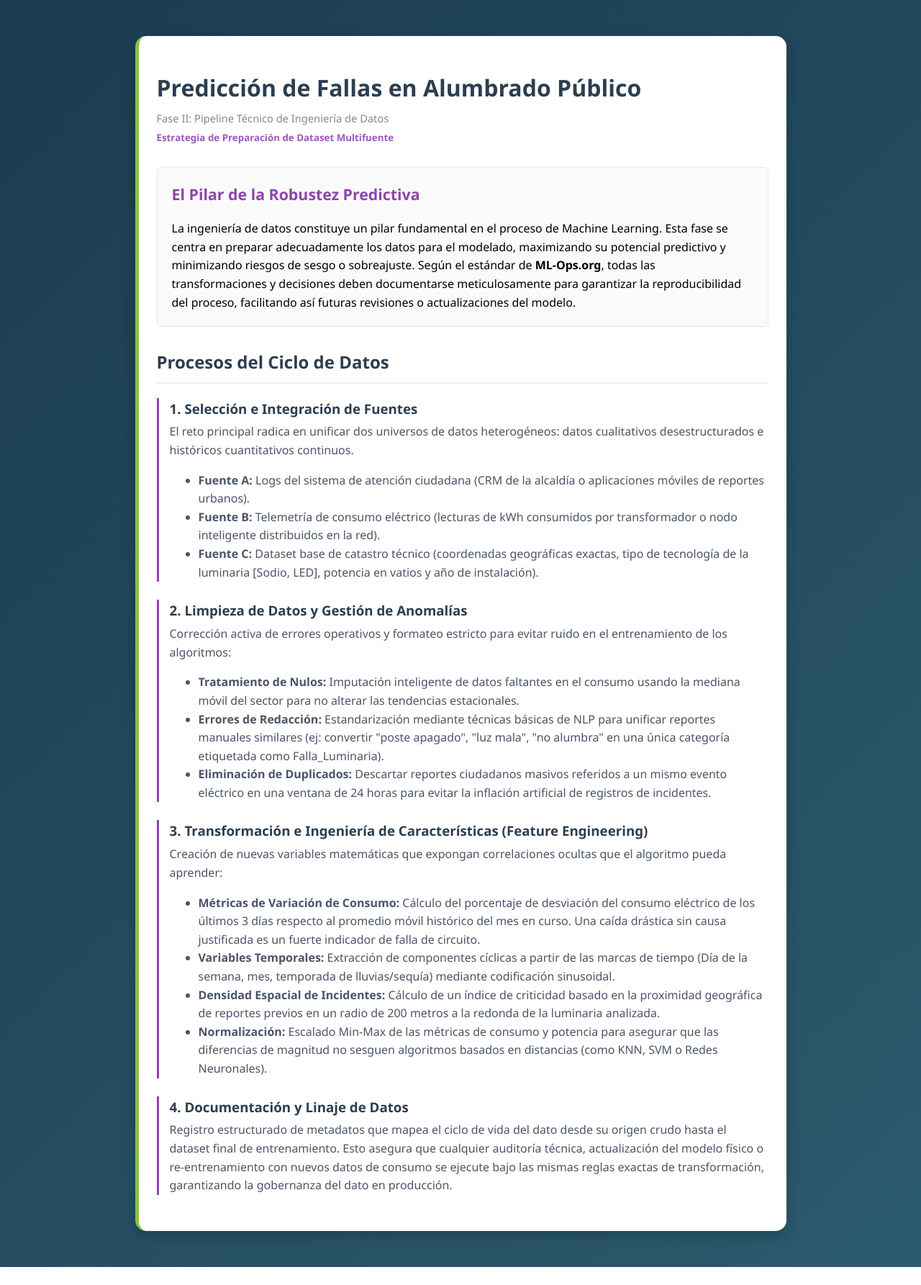
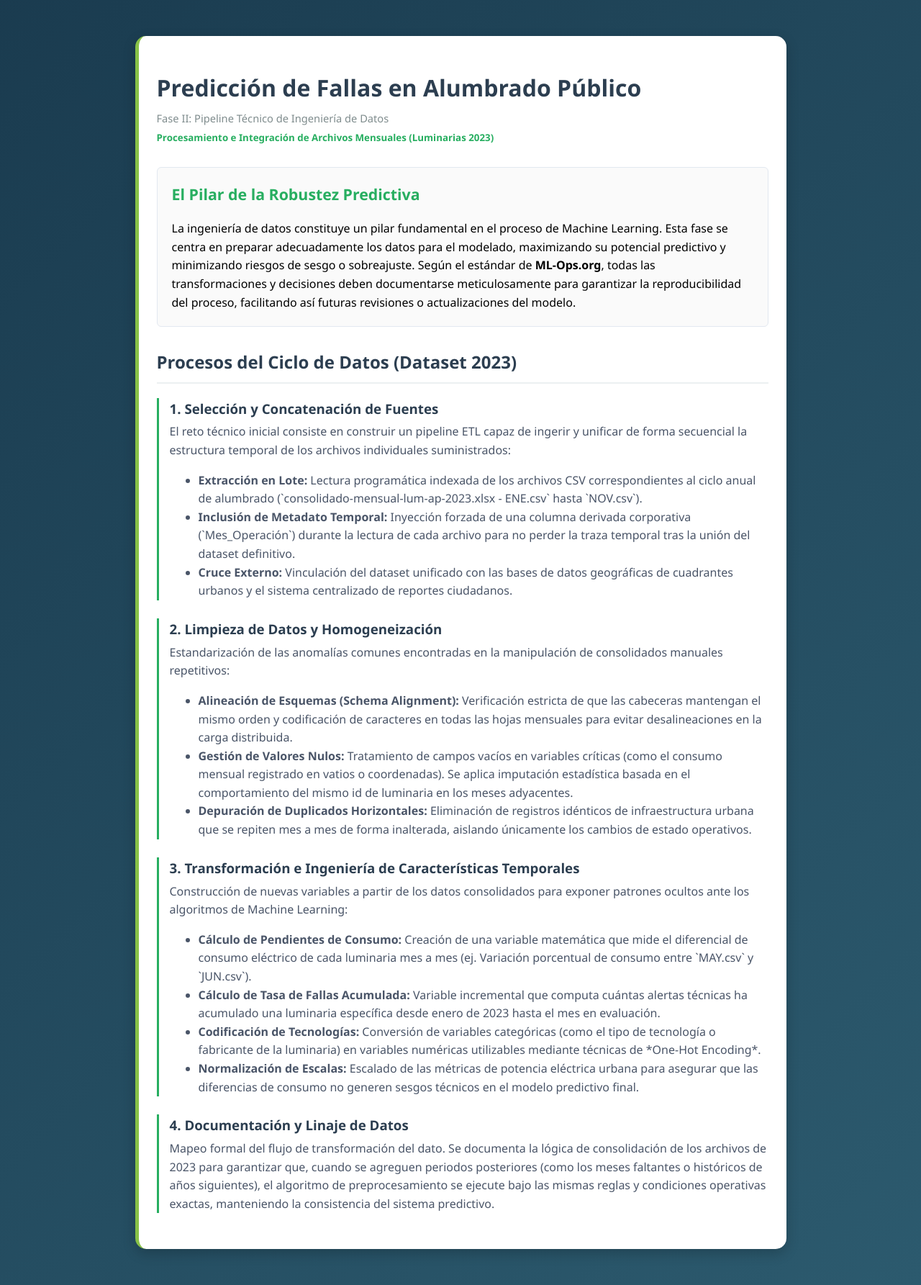
Before and after one commit to Gerlopa/-project, a Flask app: page /datos in a window 1280 px wide. Shown: the part 53-1838 px from the top of the page at 72% size. Before the commit the page ends 1813 px from the top, so only its background shows below. Run offline with Flask 3, Linux system fonts and the light colour scheme.

Commit message:
Update section headers and styling in datos.html

```diff
--- a/templates/datos.html
+++ b/templates/datos.html
@@ -7,51 +7,51 @@
     <header style="margin-bottom: 30px;">
         <h1 style="color: #2c3e50; font-size: 24pt; margin-bottom: 5px;">Predicción de Fallas en Alumbrado Público</h1>
         <p style="font-size: 11pt; color: #7f8c8d; margin: 0;">Fase II: Pipeline Técnico de Ingeniería de Datos</p>
-        <p style="font-size: 10pt; color: #9b59b6; font-weight: bold; margin-top: 5px;">Estrategia de Preparación de Dataset Multifuente</p>
+        <p style="font-size: 10pt; color: #27ae60; font-weight: bold; margin-top: 5px;">Procesamiento e Integración de Archivos Mensuales (Luminarias 2023)</p>
     </header>
 
     <section style="background-color: #fafafa; padding: 20px; border-radius: 6px; border: 1px solid #e2e8f0; margin-bottom: 30px;">
-        <h2 style="color: #8e44ad; margin-top: 0; font-size: 16pt;">El Pilar de la Robustez Predictiva</h2>
+        <h2 style="color: #27ae60; margin-top: 0; font-size: 16pt;">El Pilar de la Robustez Predictiva</h2>
         <p style="margin-bottom: 0;">La ingeniería de datos constituye un pilar fundamental en el proceso de Machine Learning. Esta fase se centra en preparar adecuadamente los datos para el modelado, maximizando su potencial predictivo y minimizando riesgos de sesgo o sobreajuste. Según el estándar de <strong>ML-Ops.org</strong>, todas las transformaciones y decisiones deben documentarse meticulosamente para garantizar la reproducibilidad del proceso, facilitando así futuras revisiones o actualizaciones del modelo.</p>
     </section>
 
     <section>
-        <h2 style="color: #2c3e50; border-bottom: 2px solid #ecf0f1; padding-bottom: 8px;">Procesos del Ciclo de Datos</h2>
+        <h2 style="color: #2c3e50; border-bottom: 2px solid #ecf0f1; padding-bottom: 8px;">Procesos del Ciclo de Datos (Dataset 2023)</h2>
 
-        <div style="margin-bottom: 25px; padding-left: 15px; border-left: 3px solid #8e44ad;">
-            <h3 style="color: #2c3e50; margin-bottom: 5px;">1. Selección e Integración de Fuentes</h3>
-            <p style="margin-top: 5px; color: #4a5568;">El reto principal radica en unificar dos universos de datos heterogéneos: datos cualitativos desestructurados e históricos cuantitativos continuos.</p>
+        <div style="margin-bottom: 25px; padding-left: 15px; border-left: 3px solid #27ae60;">
+            <h3 style="color: #2c3e50; margin-bottom: 5px;">1. Selección y Concatenación de Fuentes</h3>
+            <p style="margin-top: 5px; color: #4a5568;">El reto técnico inicial consiste en construir un pipeline ETL capaz de ingerir y unificar de forma secuencial la estructura temporal de los archivos individuales suministrados:</p>
             <ul style="color: #4a5568;">
-                <li><strong>Fuente A:</strong> Logs del sistema de atención ciudadana (CRM de la alcaldía o aplicaciones móviles de reportes urbanos).</li>
-                <li><strong>Fuente B:</strong> Telemetría de consumo eléctrico (lecturas de kWh consumidos por transformador o nodo inteligente distribuidos en la red).</li>
-                <li><strong>Fuente C:</strong> Dataset base de catastro técnico (coordenadas geográficas exactas, tipo de tecnología de la luminaria [Sodio, LED], potencia en vatios y año de instalación).</li>
+                <li><strong>Extracción en Lote:</strong> Lectura programática indexada de los archivos CSV correspondientes al ciclo anual de alumbrado (`consolidado-mensual-lum-ap-2023.xlsx - ENE.csv` hasta `NOV.csv`).</li>
+                <li><strong>Inclusión de Metadato Temporal:</strong> Inyección forzada de una columna derivada corporativa (`Mes_Operación`) durante la lectura de cada archivo para no perder la traza temporal tras la unión del dataset definitivo.</li>
+                <li><strong>Cruce Externo:</strong> Vinculación del dataset unificado con las bases de datos geográficas de cuadrantes urbanos y el sistema centralizado de reportes ciudadanos.</li>
             </ul>
         </div>
 
-        <div style="margin-bottom: 25px; padding-left: 15px; border-left: 3px solid #8e44ad;">
-            <h3 style="color: #2c3e50; margin-bottom: 5px;">2. Limpieza de Datos y Gestión de Anomalías</h3>
-            <p style="margin-top: 5px; color: #4a5568;">Corrección activa de errores operativos y formateo estricto para evitar ruido en el entrenamiento de los algoritmos:</p>
+        <div style="margin-bottom: 25px; padding-left: 15px; border-left: 3px solid #27ae60;">
+            <h3 style="color: #2c3e50; margin-bottom: 5px;">2. Limpieza de Datos y Homogeneización</h3>
+            <p style="margin-top: 5px; color: #4a5568;">Estandarización de las anomalías comunes encontradas en la manipulación de consolidados manuales repetitivos:</p>
             <ul style="color: #4a5568;">
-                <li><strong>Tratamiento de Nulos:</strong> Imputación inteligente de datos faltantes en el consumo usando la mediana móvil del sector para no alterar las tendencias estacionales.</li>
-                <li><strong>Errores de Redacción:</strong> Estandarización mediante técnicas básicas de NLP para unificar reportes manuales similares (ej: convertir "poste apagado", "luz mala", "no alumbra" en una única categoría etiquetada como Falla_Luminaria).</li>
-                <li><strong>Eliminación de Duplicados:</strong> Descartar reportes ciudadanos masivos referidos a un mismo evento eléctrico en una ventana de 24 horas para evitar la inflación artificial de registros de incidentes.</li>
+                <li><strong>Alineación de Esquemas (Schema Alignment):</strong> Verificación estricta de que las cabeceras mantengan el mismo orden y codificación de caracteres en todas las hojas mensuales para evitar desalineaciones en la carga distribuida.</li>
+                <li><strong>Gestión de Valores Nulos:</strong> Tratamiento de campos vacíos en variables críticas (como el consumo mensual registrado en vatios o coordenadas). Se aplica imputación estadística basada en el comportamiento del mismo id de luminaria en los meses adyacentes.</li>
+                <li><strong>Depuración de Duplicados Horizontales:</strong> Eliminación de registros idénticos de infraestructura urbana que se repiten mes a mes de forma inalterada, aislando únicamente los cambios de estado operativos.</li>
             </ul>
         </div>
 
-        <div style="margin-bottom: 25px; padding-left: 15px; border-left: 3px solid #8e44ad;">
-            <h3 style="color: #2c3e50; margin-bottom: 5px;">3. Transformación e Ingeniería de Características (Feature Engineering)</h3>
-            <p style="margin-top: 5px; color: #4a5568;">Creación de nuevas variables matemáticas que expongan correlaciones ocultas que el algoritmo pueda aprender:</p>
+        <div style="margin-bottom: 25px; padding-left: 15px; border-left: 3px solid #27ae60;">
+            <h3 style="color: #2c3e50; margin-bottom: 5px;">3. Transformación e Ingeniería de Características Temporales</h3>
+            <p style="margin-top: 5px; color: #4a5568;">Construcción de nuevas variables a partir de los datos consolidados para exponer patrones ocultos ante los algoritmos de Machine Learning:</p>
             <ul style="color: #4a5568;">
-                <li><strong>Métricas de Variación de Consumo:</strong> Cálculo del porcentaje de desviación del consumo eléctrico de los últimos 3 días respecto al promedio móvil histórico del mes en curso. Una caída drástica sin causa justificada es un fuerte indicador de falla de circuito.</li>
-                <li><strong>Variables Temporales:</strong> Extracción de componentes cíclicas a partir de las marcas de tiempo (Día de la semana, mes, temporada de lluvias/sequía) mediante codificación sinusoidal.</li>
-                <li><strong>Densidad Espacial de Incidentes:</strong> Cálculo de un índice de criticidad basado en la proximidad geográfica de reportes previos en un radio de 200 metros a la redonda de la luminaria analizada.</li>
-                <li><strong>Normalización:</strong> Escalado Min-Max de las métricas de consumo y potencia para asegurar que las diferencias de magnitud no sesguen algoritmos basados en distancias (como KNN, SVM o Redes Neuronales).</li>
+                <li><strong>Cálculo de Pendientes de Consumo:</strong> Creación de una variable matemática que mide el diferencial de consumo eléctrico de cada luminaria mes a mes (ej. Variación porcentual de consumo entre `MAY.csv` y `JUN.csv`).</li>
+                <li><strong>Cálculo de Tasa de Fallas Acumulada:</strong> Variable incremental que computa cuántas alertas técnicas ha acumulado una luminaria específica desde enero de 2023 hasta el mes en evaluación.</li>
+                <li><strong>Codificación de Tecnologías:</strong> Conversión de variables categóricas (como el tipo de tecnología o fabricante de la luminaria) en variables numéricas utilizables mediante técnicas de *One-Hot Encoding*.</li>
+                <li><strong>Normalización de Escalas:</strong> Escalado de las métricas de potencia eléctrica urbana para asegurar que las diferencias de consumo no generen sesgos técnicos en el modelo predictivo final.</li>
             </ul>
         </div>
 
-        <div style="margin-bottom: 25px; padding-left: 15px; border-left: 3px solid #8e44ad;">
+        <div style="margin-bottom: 25px; padding-left: 15px; border-left: 3px solid #27ae60;">
             <h3 style="color: #2c3e50; margin-bottom: 5px;">4. Documentación y Linaje de Datos</h3>
-            <p style="margin-top: 5px; color: #4a5568;">Registro estructurado de metadatos que mapea el ciclo de vida del dato desde su origen crudo hasta el dataset final de entrenamiento. Esto asegura que cualquier auditoría técnica, actualización del modelo físico o re-entrenamiento con nuevos datos de consumo se ejecute bajo las mismas reglas exactas de transformación, garantizando la gobernanza del dato en producción.</p>
+            <p style="margin-top: 5px; color: #4a5568;">Mapeo formal del flujo de transformación del dato. Se documenta la lógica de consolidación de los archivos de 2023 para garantizar que, cuando se agreguen periodos posteriores (como los meses faltantes o históricos de años siguientes), el algoritmo de preprocesamiento se ejecute bajo las mismas reglas y condiciones operativas exactas, manteniendo la consistencia del sistema predictivo.</p>
         </div>
     </section>
 
```
